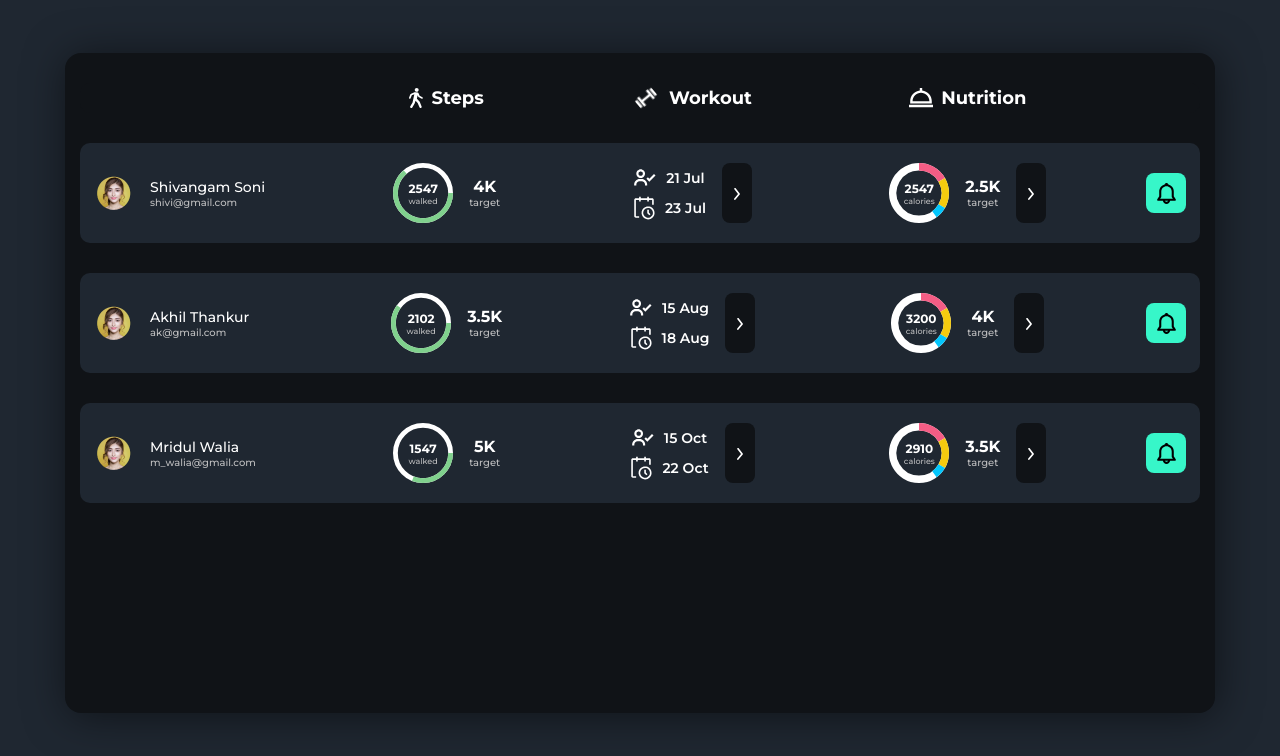
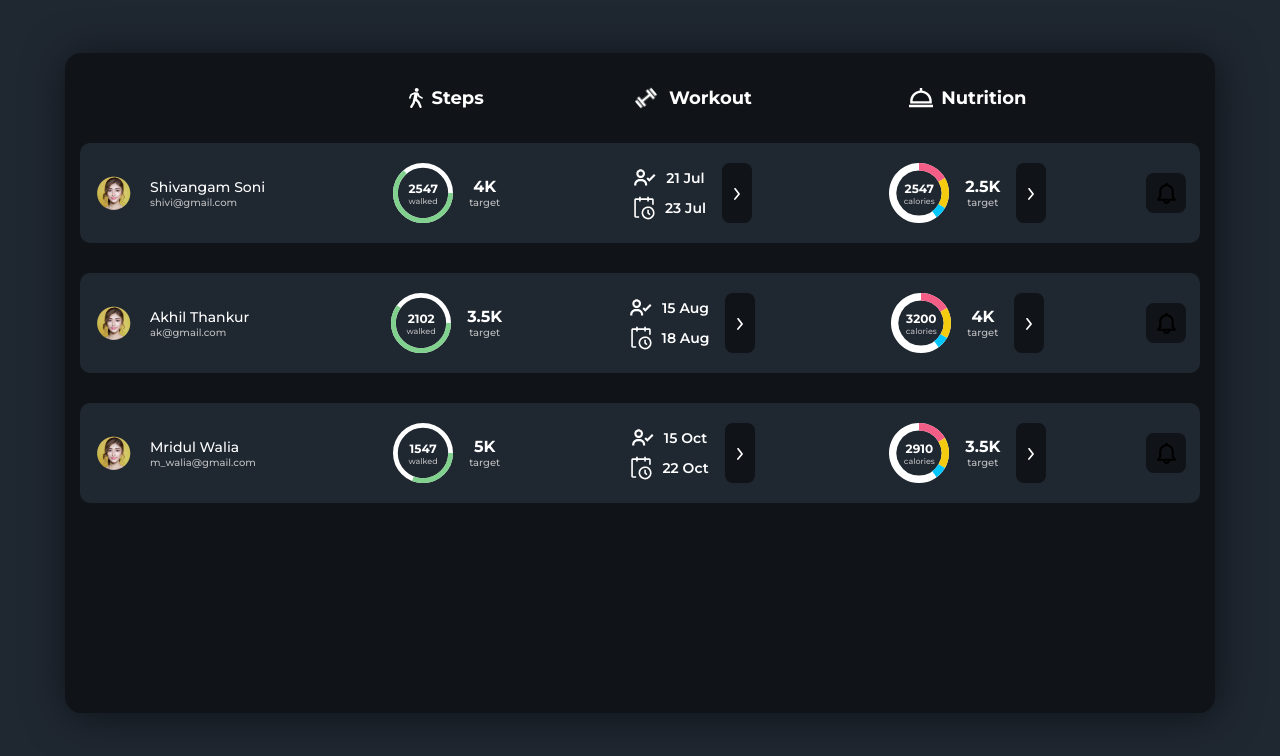
Before and after one commit to ShivangamSoni/fit-app-dashboard, a React (Create React App) app: page / in a window 1280 px wide. Shown: the top 756 px of the page. Built offline with nearby package versions, Linux system fonts and the light colour scheme.

Commit message:
Update: Button as Link

```diff
--- a/src/components/button/button.js
+++ b/src/components/button/button.js
@@ -1,7 +1,22 @@
+import { Link } from "react-router-dom";
+
 import styles from "./styles.module.css";
 
-const Button = ({ children }) => {
-  return <button className={styles.button}>{children}</button>;
+const Button = ({ type, children, ...props }) => {
+  // CustomLink & CustomButton are to be used for Custom Styling
+  if (type === "link") {
+    return (
+      <Link className={`${styles.button} CustomLink`} {...props}>
+        {children}
+      </Link>
+    );
+  }
+
+  return (
+    <button className={`${styles.button} CustomButton`} {...props}>
+      {children}
+    </button>
+  );
 };
 
 export default Button;
--- a/src/components/button/styles.module.css
+++ b/src/components/button/styles.module.css
@@ -4,14 +4,21 @@
   outline: none;
   cursor: pointer;
 
-  background-color: var(--bg);
-  color: var(--color);
-  padding: var(--padding);
+  background-color: var(--bg-dark);
+  color: var(--text);
 
   width: 100%;
   height: 100%;
-  border-radius: 8px;
+  border-radius: var(--radius, 8px);
 
   display: grid;
   place-items: center;
+
+  transition: all 300ms linear;
 }
+
+.button:focus,
+.button:focus-visible,
+.button:hover {
+  background-color: var(--accent-yellow);
+}
```
